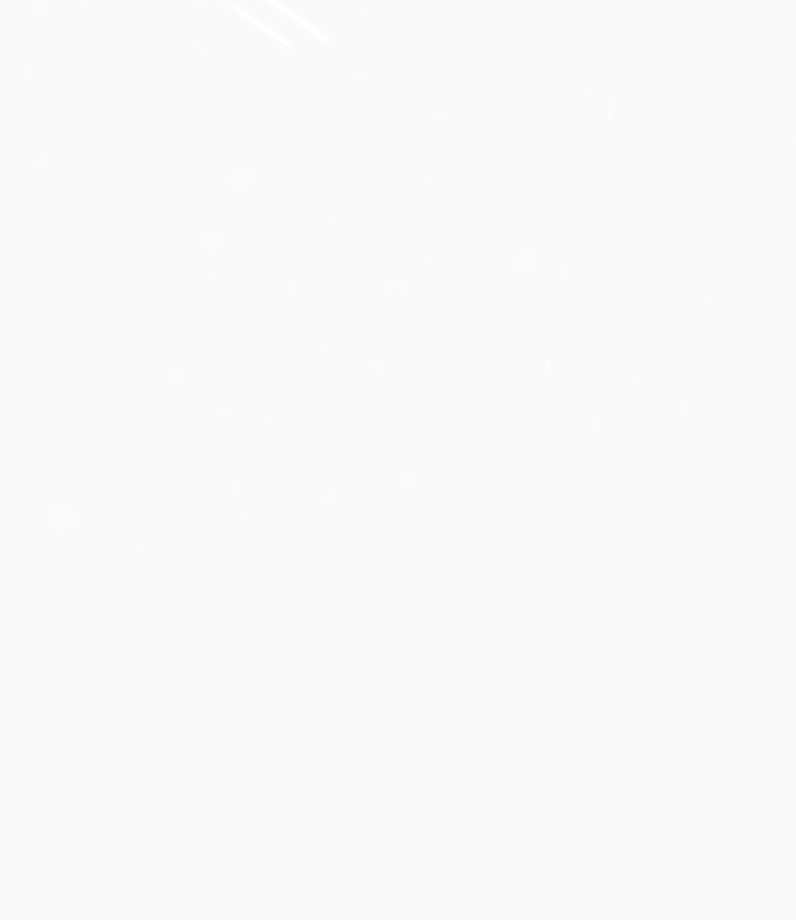
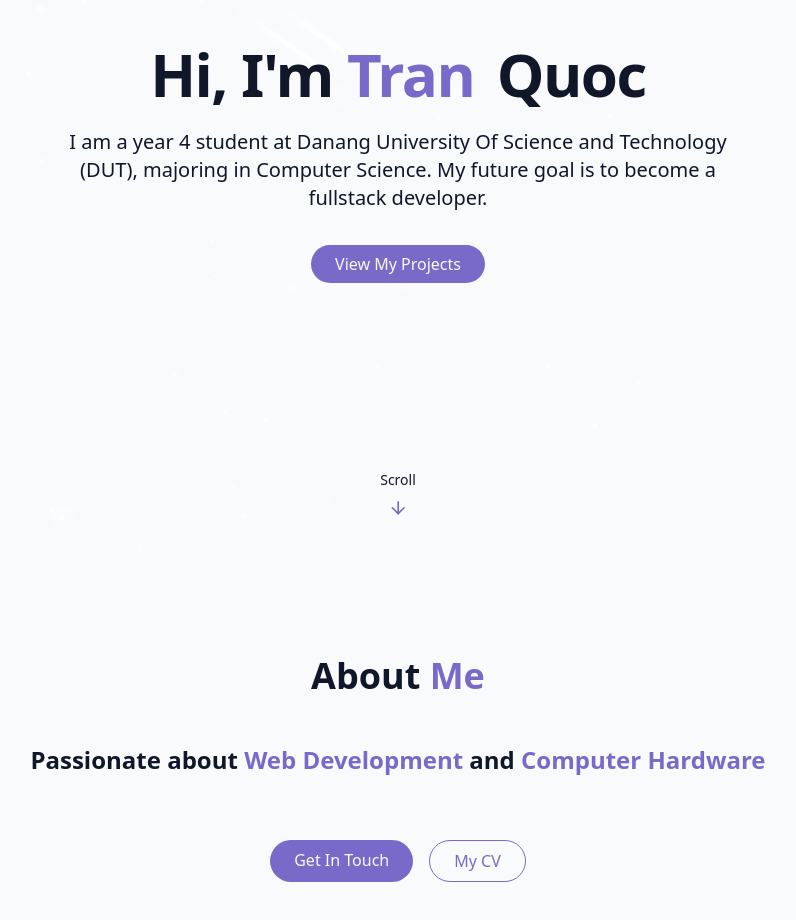
Before and after one commit to tranquoc1301/Portfolio, a React (Vite) app: page / in a window 1280 px wide. Shown: the part 240-1160 px from the top of the page, without its empty margins (242-1038 px from the left). Before the commit the page ends 800 px from the top, so only its background shows below. Built offline with nearby package versions, Linux system fonts and the light colour scheme.

Commit message:
update Skills Section

```diff
--- /dev/null
+++ b/src/components/AboutMe.jsx
@@ -0,0 +1,41 @@
+export const AboutMe = () => {
+  return (
+    <section id="about" className="py-24 px-4 relative">
+      {" "}
+      <div className="container mx-auto max-w-5xl">
+        <h2 className="text-3xl md:text-4xl font-bold mb-12 text-center">
+          About <span className="text-primary"> Me</span>
+        </h2>
+
+        <div className="grid grid-cols-1  gap-12 items-center">
+          <div className="space-y-6">
+            <h3 className="text-2xl font-semibold">
+              Passionate about{" "}
+              <span className="text-primary">Web Development</span> and{" "}
+              <span className="text-primary">Computer Hardware</span>
+            </h3>
+          </div>
+
+          <div className="flex flex-col sm:flex-row gap-4 pt-4 justify-center">
+            <a href="#contact" className="cosmic-button">
+              Get In Touch
+            </a>
+            <a
+              href="https://drive.google.com/file/d/1T92jzWG9u-fdCiCxAVnxCHmYGseh6lQQ/view?usp=sharing"
+              target="_blank"
+              className="px-6 py-2 rounded-full border border-primary text-primary hover:bg-primary/10 transition-colors duration-300"
+            >
+              My CV
+            </a>
+          </div>
+
+          {/* <div className="grid grid-cols-1 gap-6">
+            <div className="gradient-border p-6 card-hover"></div>
+            <div className="gradient-border p-6 card-hover"></div>
+            <div className="gradient-border p-6 card-hover"></div>
+          </div> */}
+        </div>
+      </div>
+    </section>
+  );
+};
--- /dev/null
+++ b/src/components/HeroSection.jsx
@@ -0,0 +1,64 @@
+import { useState, useEffect } from "react";
+import { ArrowDown } from "lucide-react";
+
+export const HeroSection = () => {
+  const [isVisible, setScrollIndicatorVisible] = useState(true);
+
+  useEffect(() => {
+    function handleScroll() {
+      // Hide the scroll indicator if scrolled past 100px
+      if (window.scrollY > 100) {
+        setScrollIndicatorVisible(false);
+      } else {
+        setScrollIndicatorVisible(true);
+      }
+    }
+
+    // Add scroll event listener
+    window.addEventListener("scroll", handleScroll);
+
+    // Clean up event listener on unmount
+    return () => {
+      window.removeEventListener("scroll", handleScroll);
+    };
+  }, []);
+
+  return (
+    <section
+      id="hero-section"
+      className="relative min-h-screen flex flex-col items-center justify-center px-4"
+    >
+      <div className="container max-w-4xl mx-auto text-center z-10">
+        <div className="space-y-6">
+          <h1 className="text-4xl md:text-6xl font-bold tracking-tight">
+            <span className="opacity-0 animate-fade-in">Hi, I'm</span>
+            <span className="text-primary opacity-0 animate-fade-in-delay-1">
+              {" "}
+              Tran
+            </span>
+            <span className="text-gradient ml-2 opacity-0 animate-fade-in-delay-2">
+              {" "}
+              Quoc
+            </span>
+          </h1>
+          <p className="text-lg md:text-xl text-muted-foreground max-w-2xl mx-auto opacity-0 animate-fade-in-delay-3">
+            I am a year 4 student at Danang University Of Science and Technology
+            (DUT), majoring in Computer Science. My future goal is to become a
+            fullstack developer.
+          </p>
+          <div className="pt-4 opacity-0 animate-fade-in-delay-4">
+            <a className="cosmic-button" href="#projects">
+              View My Projects
+            </a>
+          </div>
+        </div>
+      </div>
+      {isVisible && (
+        <div className="absolute bottom-8 left-1/2 transform -translate-x-1/2 flex flex-col items-center animate-bounce">
+          <span className="text-sm text-muted-foreground mb-2">Scroll</span>
+          <ArrowDown className="h-5 w-5 text-primary" />
+        </div>
+      )}
+    </section>
+  );
+};
--- a/src/components/NavBar.jsx
+++ b/src/components/NavBar.jsx
@@ -3,7 +3,7 @@ import { Menu, X } from "lucide-react";
 import { useState, useEffect } from "react";
 
 const navItems = [
-  { name: "Home", href: "#" },
+  { name: "Home", href: "#hero" },
   { name: "About", href: "#about" },
   { name: "Skills", href: "#skills" },
   { name: "Projects", href: "#projects" },
--- /dev/null
+++ b/src/components/SkillsSection.jsx
@@ -0,0 +1,117 @@
+import { useState } from "react";
+import { cn } from "@/lib/utils";
+import {
+  Code,
+  Server,
+  Wrench,
+  Monitor,
+  Languages,
+  Globe,
+  Database,
+  GitBranch,
+  Palette,
+  Layout,
+  FileText,
+} from "lucide-react";
+
+const skills = [
+  // Frontend
+  { name: "HTML/CSS", category: "Frontend" },
+  { name: "JavaScript", category: "Frontend" },
+  { name: "React", category: "Frontend" },
+  { name: "Tailwind", category: "Frontend" },
+  { name: "Bootstrap", category: "Frontend" },
+  // Backend
+  { name: "Node.js", category: "Backend" },
+  { name: "Express", category: "Backend" },
+  { name: "Flask", category: "Backend" },
+  { name: "MySQL", category: "Backend" },
+  { name: "PostgreSQL", category: "Backend" },
+  // Tools
+  { name: "Git/GitHub", category: "Tools" },
+  { name: "VS Code", category: "Tools" },
+  { name: "Figma", category: "Tools" },
+  { name: "Trello", category: "Tools" },
+  // OS
+  { name: "Windows", category: "OS" },
+  { name: "Linux", category: "OS" },
+  // Languages
+  { name: "English (Basic)", category: "Languages" },
+  { name: "Vietnamese (Native)", category: "Languages" },
+  { name: "Japanese (Basic)", category: "Languages" },
+];
+
+const categories = [
+  { name: "All", icon: Globe },
+  { name: "Frontend", icon: Layout },
+  { name: "Backend", icon: Server },
+  { name: "Tools", icon: Wrench },
+  { name: "OS", icon: Monitor },
+  { name: "Languages", icon: Languages },
+];
+
+export const SkillsSection = () => {
+  const [activeCategory, setActiveCategory] = useState("All");
+
+  const filterSkills = skills.filter((skill) => {
+    if (activeCategory === "All") return true;
+    return skill.category === activeCategory;
+  });
+
+  return (
+    <section
+      id="skills"
+      className="py-24 px-4 relative bg-gradient-to-b from-secondary/20 to-secondary/40"
+    >
+      <div className="container mx-auto max-w-5xl">
+        <h2 className="text-3xl md:text-4xl font-bold mb-12 text-center tracking-tight">
+          My{" "}
+          <span className="text-primary bg-clip-text bg-gradient-to-r from-primary to-primary/60">
+            Skills
+          </span>
+        </h2>
+
+        <div className="flex flex-wrap justify-center gap-6 mb-12">
+          {categories.map((category, index) => {
+            const Icon = category.icon;
+            return (
+              <button
+                key={index}
+                className={cn(
+                  "px-5 py-2 rounded-full transition-all duration-300 capitalize cursor-pointer",
+                  "flex items-center gap-2 text-sm font-medium",
+                  "ring-1 ring-secondary/30 hover:ring-primary/50",
+                  activeCategory === category.name
+                    ? "bg-primary text-primary-foreground font-bold shadow-md scale-105"
+                    : "bg-secondary/80 text-foreground hover:bg-secondary/60 hover:scale-105"
+                )}
+                onClick={() => setActiveCategory(category.name)}
+                aria-pressed={activeCategory === category.name}
+              >
+                <Icon className="w-4 h-4" />
+                {category.name}
+              </button>
+            );
+          })}
+        </div>
+
+        <ul className="grid grid-cols-1 sm:grid-cols-2 lg:grid-cols-3 gap-6">
+          {filterSkills.map((skill, index) => (
+            <li
+              key={index}
+              className={cn(
+                "bg-card rounded-xl p-6 shadow-sm transition-all duration-300",
+                "hover:shadow-lg hover:-translate-y-1 hover:bg-card/90",
+                "border border-secondary/20"
+              )}
+            >
+              <span className="text-lg font-semibold text-foreground">
+                {skill.name}
+              </span>
+            </li>
+          ))}
+        </ul>
+      </div>
+    </section>
+  );
+};
--- a/src/index.css
+++ b/src/index.css
@@ -139,7 +139,7 @@
 }
 
 @utility cosmic-button {
-  @apply px-6 py-2 rounded-full bg-primary text-primary-foreground font-medium
+  @apply px-6 py-2 rounded-full bg-primary text-primary-foreground font-medium cursor-pointer
          transition-all duration-300 hover:shadow-[0_0_10px_rgba(139,92,246,0.5)]
          hover:scale-105 active:scale-95;
 }
--- a/src/pages/Home.jsx
+++ b/src/pages/Home.jsx
@@ -1,6 +1,9 @@
 import { StarBackground } from "@components/StarBackground";
 import { ThemeToggle } from "@components/ThemeToggle";
 import { Navbar } from "@components/NavBar";
+import { HeroSection } from "@components/HeroSection";
+import { AboutMe } from "@components/AboutMe";
+import { SkillsSection } from "@components/SkillsSection";
 
 export const Home = () => {
   return (
@@ -12,6 +15,11 @@ export const Home = () => {
       {/* Navbar */}
       <Navbar />
       {/* Main Content */}
+      <main>
+        <HeroSection />
+        <AboutMe />
+        <SkillsSection />
+      </main>
       {/* Footer */}
     </div>
   );
```
